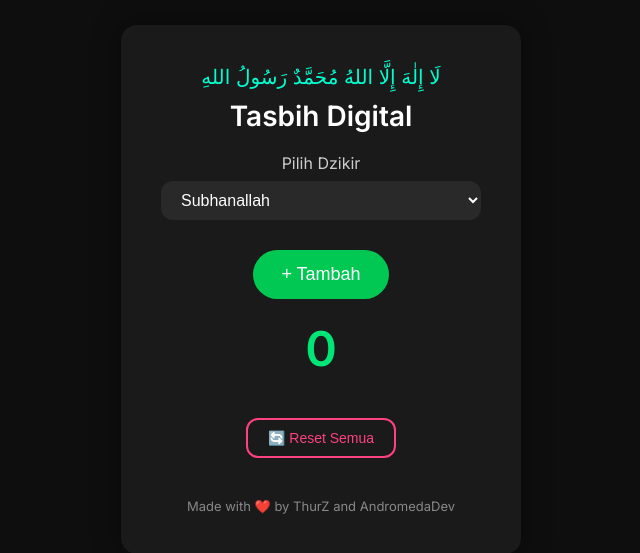
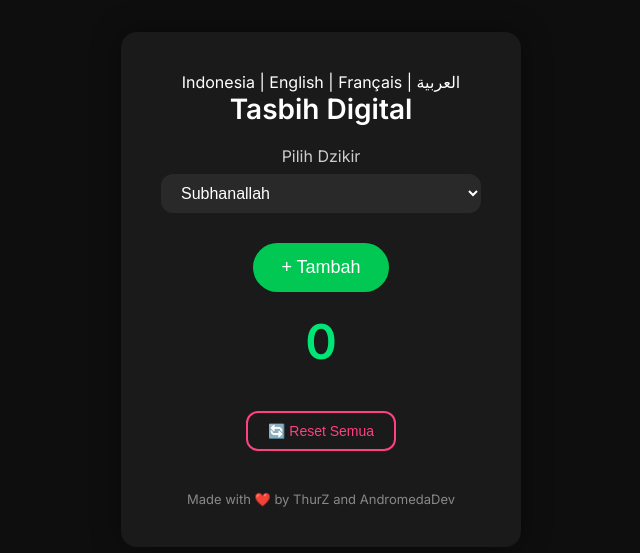
Before and after one commit to dozz12/tasbih-digital, a plain HTML site: page index.html in a window 1280 px wide. Shown: the part 111-664 px from the top of the page, without its empty margins (319-959 px from the left). Drawn offline with Linux system fonts and the light colour scheme.

Commit message:
Update index.html

```diff
--- a/index.html
+++ b/index.html
@@ -9,13 +9,19 @@
 </head>
 <body>
   <div class="container">
+    <div class="language-switcher">
+      <span onclick="setLanguage('id')">Indonesia</span> |
+      <span onclick="setLanguage('en')">English</span> |
+      <span onclick="setLanguage('fr')">Français</span> |
+      <span onclick="setLanguage('ar')">العربية</span>
+    </div>
+
     <div class="header">
-      <p class="kalimat-tauhid">لَا إِلٰهَ إِلَّا اللهُ مُحَمَّدٌ رَسُولُ اللهِ</p>
-      <h1>Tasbih Digital</h1>
+      <h1 id="title">Tasbih Digital</h1>
     </div>
 
     <div class="control">
-      <label for="dzikir-select">Pilih Dzikir</label>
+      <label for="dzikir-select" id="label-dzikir">Pilih Dzikir</label>
       <select id="dzikir-select" onchange="updateDzikir()">
         <option value="subhanallah">Subhanallah</option>
         <option value="alhamdulillah">Alhamdulillah</option>
@@ -24,11 +30,11 @@
     </div>
 
     <div class="counter-box">
-      <button onclick="increment()">+ Tambah</button>
+      <button id="btn-tambah" onclick="increment()">+ Tambah</button>
       <p id="current-count" class="counter">0</p>
     </div>
 
-    <button class="reset-btn" onclick="resetCounts()">🔄 Reset Semua</button>
+    <button class="reset-btn" id="btn-reset" onclick="resetCounts()">🔄 Reset Semua</button>
 
     <footer>
       <p class="credit">Made with ❤️ by ThurZ and AndromedaDev</p>
```
